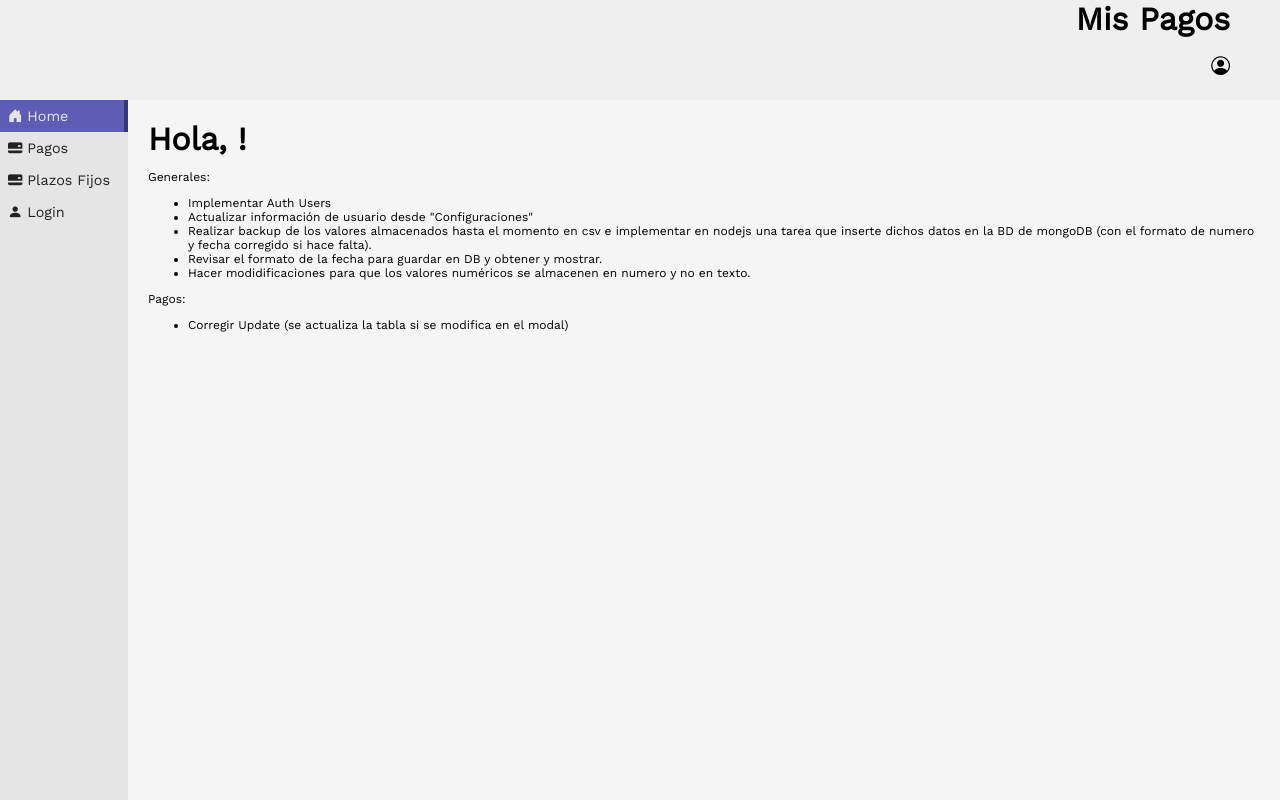
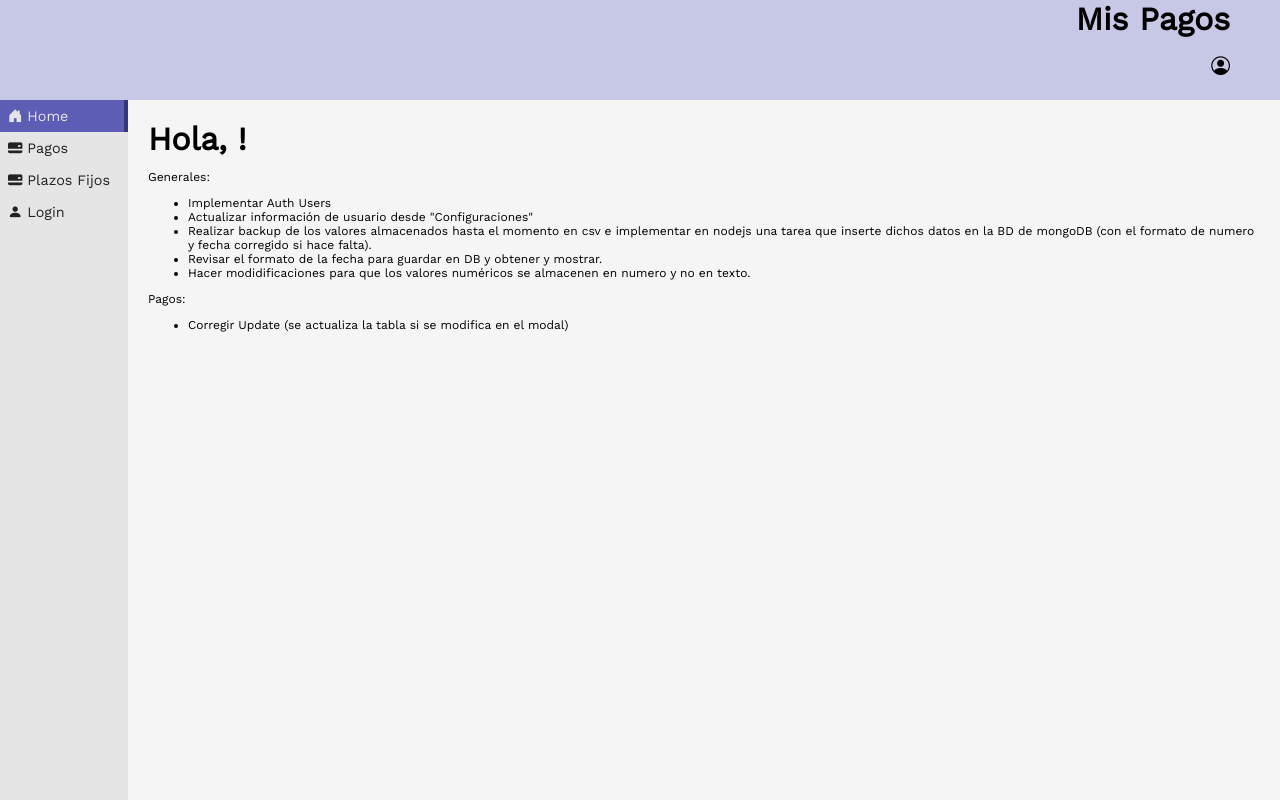
Before and after one commit to larcondo/misgastos, a website: page public/index.html in a window 1280 px wide. Shown: the top 800 px of the page. Drawn offline with nearby package versions, Linux system fonts and the light colour scheme; some packages are replaced by stand-ins of ours; files whose address does not match are found by name.

Commit message:
Se agrega una clase al nombre de usuario en el encabezado

```diff
--- a/public/estilos/index.css
+++ b/public/estilos/index.css
@@ -18,6 +18,7 @@ body, html {
 .contenedor-encabezado {
   /* background-color: lightblue; */
   background-color: #efefef;
+  background-color: hsl(240, 38%, 84%);
   margin: 0;
   grid-area: span 1 / span 10;
 }
@@ -53,7 +54,7 @@ body, html {
   /* background-color: hsl(120, 73%, 72%); */
   /* border-right: 4px solid hsl(120, 73%, 45%); */
   background-color: hsl(240, 38%, 54%);
-  border-right: 4px solid hsl(240, 38%, 34%);;
+  border-right: 4px solid hsl(240, 38%, 34%);
   color: #e5e5e5;
 }
 .contenedor-navegador .active:hover {
@@ -80,6 +81,11 @@ body, html {
   display: flex;
   flex-flow: row wrap;
   justify-content: center;
+}
+
+.encabezado-usuario {
+  text-align: right;
+  padding: 0 50px;
 }
 
 .titulo {
@@ -148,13 +154,13 @@ body, html {
 }
 
 .input-modal-edit{
-  /* background-color: #454599; */
   text-align: right;
   padding: 2px 6px;
   margin: 4px 0;
   border-radius: 4px;
   border: 1px solid #9d9d9d;
   width: 40%;
+  font-family: 'Work Sans', sans-serif;
 }
 
 
--- a/public/index.html
+++ b/public/index.html
@@ -34,8 +34,7 @@
   <div ng-app="myApp" ng-controller="mainCtrl" class="contenedor-principal">
     <div class="contenedor-encabezado">
       <h1>Mis Pagos</h1>
-      <!-- <h3 style="text-align: right; padding: 0 50px;" ng-bind="user.name"></h3> -->
-      <h3 style="text-align: right; padding: 0 50px;"><i class="bi bi-person-circle"></i> <span ng-bind="user.name"></span></h3>
+      <h3 class="encabezado-usuario"><i class="bi bi-person-circle"></i> <span ng-bind="user.name"></span></h3>
     </div>
 
     <div class="contenedor-navegador">
```
